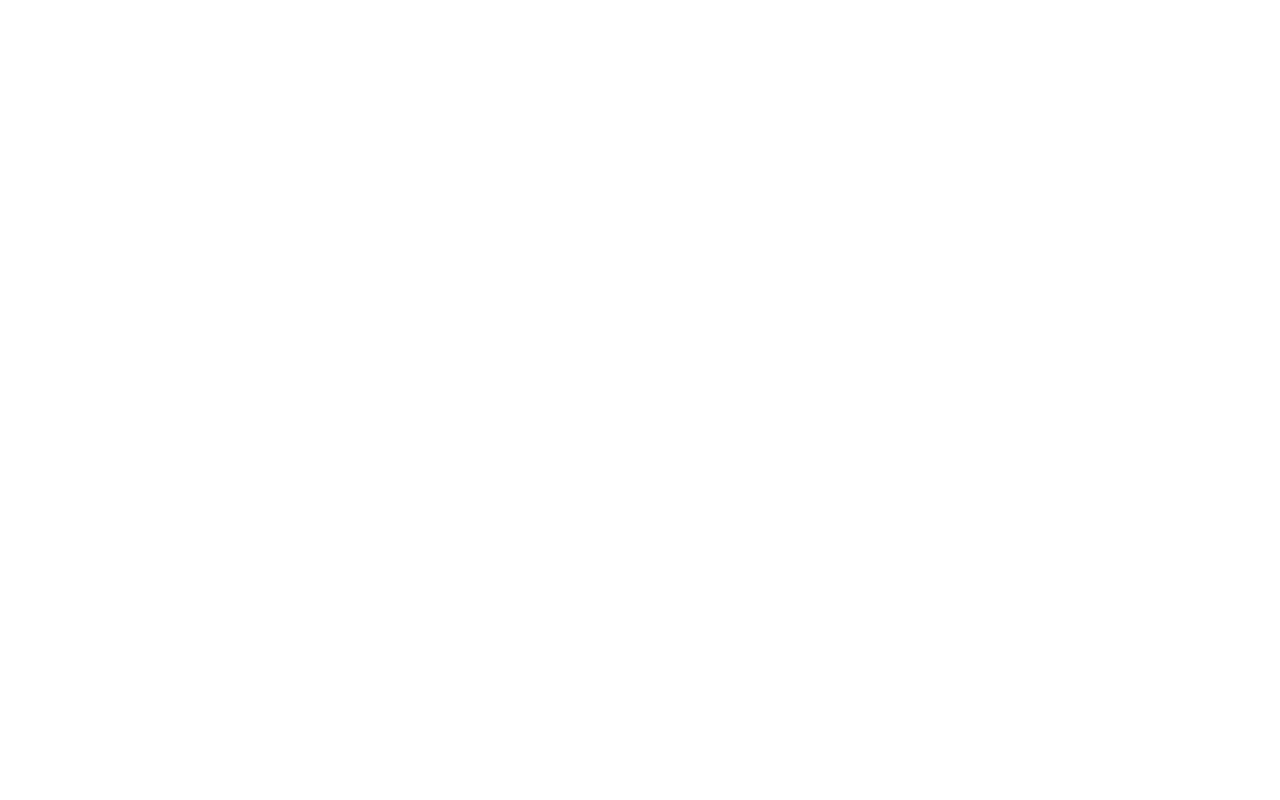
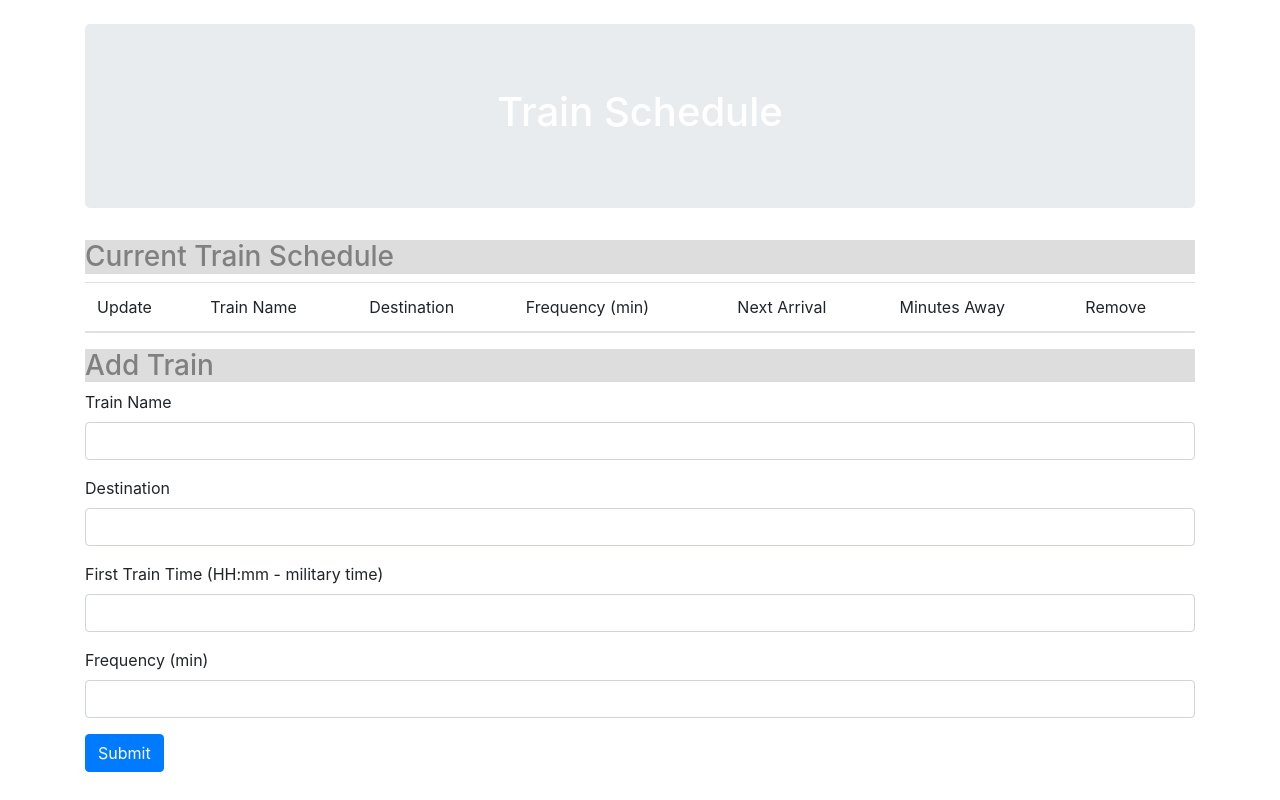
Before and after one commit to Mjimenez05/Train-Scheduler-HW, a plain HTML site: page index.html in a window 1280 px wide. Drawn offline with nearby package versions, Linux system fonts and the light colour scheme.

Commit message:
got the html and the css lined upi the way I want.

```diff
--- a/assets/style.css
+++ b/assets/style.css
@@ -0,0 +1,18 @@
+.jumbotron {
+    background-color: teal;
+    color: white;
+}
+
+body {
+    background-color: black;
+}
+
+.panel-heading {
+    background-color: blue;
+}
+
+.panel>.panel-heading {
+    background-image: none;
+    background-color: #ddd;
+    color: grey;
+}
--- a/index.html
+++ b/index.html
@@ -7,23 +7,86 @@
     <meta http-equiv="X-UA-Compatible" content="ie=edge">
     <link rel="stylesheet" href="assets/reset.css">
     <link rel="stylesheet" href="assets/style.css">
-    <link rel="stylesheet" href="assets/app.js">
     <link rel="stylesheet" href="https://stackpath.bootstrapcdn.com/bootstrap/4.4.1/css/bootstrap.min.css" integrity="sha384-Vkoo8x4CGsO3+Hhxv8T/Q5PaXtkKtu6ug5TOeNV6gBiFeWPGFN9MuhOf23Q9Ifjh" crossorigin="anonymous">
     <title>Train Schedule APP</title>
 </head>
 
 <body>
     <div class="container">
-        <div class="box1">
+        <br>
+        <div class="row">
+            <div class="col-md-12">
+                <div class="jumbotron text-center">
+                    <h1><span class="glyphicon glyphicon-road"></span> Train Schedule</h1>
+                </div>
+            </div>
+        </div>
+        <div class="row">
+            <div class="col-md-12">
+                <div class="panel panel-default">
+                    <div class="panel-heading">
+                        <h3 class="panel-title">Current Train Schedule</h3>
+                    </div>
+                    <div class="panel-body">
+                        <div id="content">
+                            <table class="table">
+                                <thead>
+                                    <tr>
+                                        <th>Update</th>
+                                        <th>Train Name</th>
+                                        <th>Destination</th>
+                                        <th>Frequency (min)</th>
+                                        <th>Next Arrival</th>
+                                        <th>Minutes Away</th>
+                                        <th>Remove</th>
+                                    </tr>
+                                </thead>
+                                <tbody id="tableContent">
 
+                                </tbody>
+                            </table>
+                        </div>
+                    </div>
+                </div>
+            </div>
         </div>
-        <div class="box2">
-
-        </div>
-        <div class="box3">
-
+        <div class="row">
+            <div class="col-md-12">
+                <div class="panel panel-default">
+                    <div class="panel-heading">
+                        <h3 class="panel-title">Add Train</h3>
+                    </div>
+                    <div class="panel-body">
+                        <form id="formID">
+                            <div class="form-group">
+                                <label for="trainName">Train Name</label>
+                                <input type="text" class="form-control" id="trainName" aria-describedby="trainName" placeholder="">
+                            </div>
+                            <div class="form-group">
+                                <label for="trainDestination">Destination</label>
+                                <input type="text" class="form-control" id="trainDestination" aria-describedby="trainDestination" placeholder="">
+                            </div>
+                            <div class="form-group">
+                                <label for="firstTrainTime">First Train Time (HH:mm - military time)</label>
+                                <input type="text" class="form-control" id="firstTrainTime" aria-describedby="firstTrainTime" placeholder="">
+                            </div>
+                            <div class="form-group">
+                                <label for="frequency">Frequency (min)</label>
+                                <input type="number" class="form-control" id="frequency" aria-describedby="frequency" placeholder="">
+                            </div>
+                            <button type="submit" class="btn btn-primary" id="submit">Submit</button>
+                        </form>
+                    </div>
+                </div>
+            </div>
         </div>
     </div>
+    <!-- Added link to Firebase -->
+    <script src="https://www.gstatic.com/firebasejs/4.1.3/firebase.js"></script>
+    <!-- Link to Moment.js should go here -->
+    <script src="https://cdn.jsdelivr.net/momentjs/2.12.0/moment.min.js"></script>
+    <!-- Added link to Javascript-->
+    <script type="text/javascript" src="assets/app.js"></script>
 </body>
 
 </html>
```
